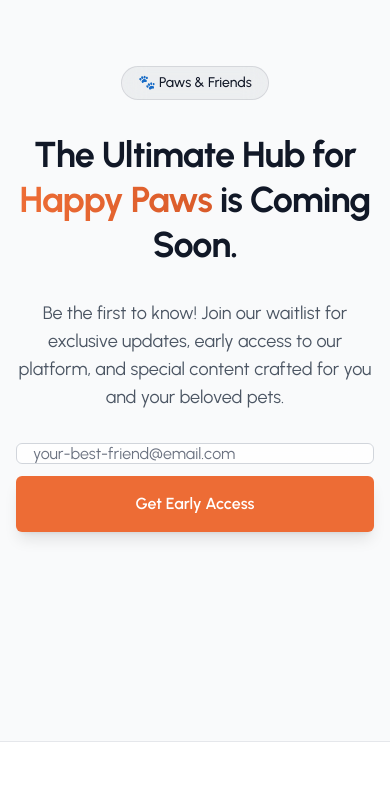
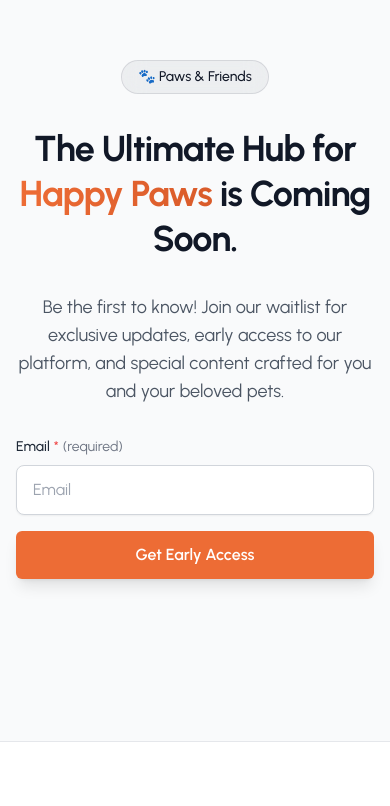
Before and after one commit to Gaurav-css/template, a Next.js app: page / in a window 390 px wide. Shown: the part 9278-10084 px from the top of the page. Built offline with nearby package versions, Linux system fonts and the light colour scheme.

Commit message:
`Refactor Community component and BlogSection to remove specific URLs and improve responsiveness`

```diff
--- a/src/app/page.tsx
+++ b/src/app/page.tsx
@@ -9,6 +9,7 @@ import BlogSection from "@/components/BlogSection"
 import Pricing from '@/components/Pricing'
 import FAQSection from '@/components/FAQSection'
 import Community from '@/components/Community'
+
 import Footer from '@/components/Footer'
 // import OurStory from '@/app/ourstory/page'
 import blog from '@/app/blog/page'
--- a/src/components/BlogSection.tsx
+++ b/src/components/BlogSection.tsx
@@ -69,7 +69,7 @@ const blogPosts: BlogPost[] = [
     title: "Understanding Your Pet's Nutritional Needs",
     description: 'Explore the best diets for your furry friends and how to ensure they live a long, healthy life.',
     imageUrl: 'food.jpg',
-    href: '/blog/understanding-pet-nutritional-needs',
+    href: '/blog',
     icon: (
       <svg className="w-10 h-10 text-green-500" fill="none" stroke="currentColor" viewBox="0 0 24 24" xmlns="http://www.w3.org/2000/svg"><path strokeLinecap="round" strokeLinejoin="round" strokeWidth={2} d="M12 8v4l3 3m6-3a9 9 0 11-18 0 9 9 0 0118 0z" /></svg>
     ),
@@ -244,7 +244,7 @@ export default function App() {
                   </div>
                   <h3 className="text-xl font-bold text-gray-900 dark:text-white mb-2 flex-grow">
                     <Link
-                      href={`/blog/${post.slug}`}
+                      href="/blog"
                       className="hover:text-blue-600 dark:hover:text-blue-400 transition-colors duration-200"
                     >
                       {post.title}
@@ -252,7 +252,7 @@ export default function App() {
                   </h3>
                   <p className="text-gray-600 dark:text-gray-300 mb-4 text-base">{post.description}</p>
                   <Link
-                    href={`@/blog/${post.slug}`}
+                    href="/blog"
                     className="mt-auto inline-flex items-center font-semibold text-orange-500 dark:text-orange-500 group-hover:text-orange-500 dark:group-hover:text-orange-300 transition-colors duration-200"
                   >
                     Read more
--- a/src/components/Community.tsx
+++ b/src/components/Community.tsx
@@ -3,11 +3,8 @@
 import React, { useState } from 'react';
 
 // NOTE: This component assumes you have Tailwind CSS dark mode configured to 'class'.
-// A theme-switcher in your app should add/remove the 'dark' class from the <html> tag.
-
 const CommunityWaitlist = () => {
   const [email, setEmail] = useState('');
-  // Status can be: 'idle', 'loading', 'success', 'error'
   const [status, setStatus] = useState<'idle' | 'loading' | 'success' | 'error'>('idle');
   const [message, setMessage] = useState('');
 
@@ -16,7 +13,6 @@ const CommunityWaitlist = () => {
     setStatus('loading');
     setMessage('');
 
-    // A simple regex for email validation
     if (!email || !/\S+@\S+\.\S+/.test(email)) {
       setStatus('error');
       setMessage('Whoops! Please enter a valid email address.');
@@ -24,15 +20,13 @@ const CommunityWaitlist = () => {
     }
 
     try {
-      // Simulate an API call (e.g., to Mailchimp, ConvertKit, or your own backend)
+      // Simulate an API call
       await new Promise((resolve) => setTimeout(resolve, 1500));
 
-      // On successful submission
       setStatus('success');
       setMessage("Welcome to the pack! 🐾 You're on the list for early access.");
       setEmail('');
     } catch (error) {
-      // On failed submission
       setStatus('error');
       if (error instanceof Error) {
         setMessage(error.message);
@@ -43,40 +37,43 @@ const CommunityWaitlist = () => {
   };
 
   return (
-    <section className="relative flex items-center justify-center min-h-screen overflow-hidden bg-gray-50 text-gray-900 dark:bg-[#1a1a1a] dark:text-white transition-colors duration-300">
+    <section className="relative flex min-h-screen items-center justify-center overflow-hidden bg-gray-50 text-gray-900 transition-colors duration-300 dark:bg-[#1a1a1a] dark:text-white">
       {/* Content */}
-      <div className="relative z-20 flex flex-col items-center justify-center space-y-8 text-center px-4 py-16 -mt-20 -mb-10">
-
+      <div className="relative z-20 flex flex-col items-center justify-center space-y-8 px-4 py-16 text-center">
         {/* Tagline */}
         <div className="inline-flex items-center rounded-full border border-gray-900/10 bg-gray-900/5 px-4 py-1.5 text-sm font-medium backdrop-blur-md dark:border-white/20 dark:bg-white/10">
           🐾 Paws & Friends
         </div>
 
         {/* Main Heading */}
-        <h1 className="text-4xl sm:text-5xl md:text-6xl lg:text-7xl font-bold tracking-tight leading-tight max-w-4xl text-shadow-lg">
+        <h1 className="text-4xl font-bold leading-tight tracking-tight text-shadow-lg sm:text-5xl md:text-6xl lg:text-7xl max-w-4xl">
           The Ultimate Hub for <br className="hidden sm:inline" />
-          <span className="bg-gradient-to-r from-[#ED6C35] to-[#d95b2a] bg-clip-text text-transparent">Happy Paws</span> is Coming Soon.
+          <span className="bg-gradient-to-r from-[#ED6C35] to-[#d95b2a] bg-clip-text text-transparent">
+            Happy Paws
+          </span>{' '}
+          is Coming Soon.
         </h1>
 
         {/* Description */}
-        <p className="max-w-2xl text-lg md:text-xl text-gray-600 dark:text-gray-300">
-          Be the first to know! Join our waitlist for exclusive updates, early access to our platform,
-          and special content crafted for you and your beloved pets.
+        <p className="max-w-2xl text-lg text-gray-600 dark:text-gray-300 md:text-xl">
+          Be the first to know! Join our waitlist for exclusive updates, early access to our platform, and special content crafted for you and your beloved pets.
         </p>
 
-        {/* Waitlist Form */}
+        {/* Waitlist Form Container */}
         <div className="w-full max-w-md">
           {status === 'success' ? (
-            <div className="text-center p-6 bg-green-500/10 rounded-lg border border-green-500/30 backdrop-blur-md">
-              <p className="text-green-800 dark:text-green-300 text-lg font-semibold">{message}</p>
+            <div className="rounded-lg border border-green-500/30 bg-green-500/10 p-6 text-center backdrop-blur-md">
+              <p className="text-lg font-semibold text-green-800 dark:text-green-300">{message}</p>
             </div>
           ) : (
+            <>
+              {/* --- Form for LARGE screens (md and up) --- */}
               <form
-              className="flex flex-col sm:flex-row gap-3 w-full"
+                className="hidden w-full flex-col gap-3 md:flex md:flex-row"
                 onSubmit={handleSubmit}
               >
                 <input
-                className="flex-1 h-14 w-full rounded-md border border-gray-300 bg-white/80 px-4 text-gray-900 placeholder:text-gray-500 focus:outline-none focus:ring-2 focus:ring-[#ED6C35] focus:border-transparent transition-all backdrop-blur-md dark:border-white/30 dark:bg-white/10 dark:text-white dark:placeholder:text-gray-400"
+                  className="h-14 flex-1 rounded-md border border-gray-300 bg-white/80 px-4 text-gray-900 placeholder:text-gray-500 backdrop-blur-md transition-all focus:border-transparent focus:outline-none focus:ring-2 focus:ring-[#ED6C35] dark:border-white/30 dark:bg-white/10 dark:text-white dark:placeholder:text-gray-400"
                   placeholder="your-best-friend@email.com"
                   type="email"
                   value={email}
@@ -85,19 +82,54 @@ const CommunityWaitlist = () => {
                   aria-label="Email Address"
                 />
                 <button
-                className="inline-flex items-center justify-center h-14 rounded-md bg-[#ED6C35] px-8 text-base font-semibold text-white shadow-lg transition-transform hover:scale-105 focus-visible:outline-none focus-visible:ring-2 focus-visible:ring-[#ED6C35] disabled:opacity-60 disabled:pointer-events-none"
+                  className="inline-flex h-14 w-full items-center justify-center rounded-md bg-[#ED6C35] px-8 text-base font-semibold text-white shadow-lg transition-transform hover:scale-105 focus-visible:outline-none focus-visible:ring-2 focus-visible:ring-[#ED6C35] disabled:pointer-events-none disabled:opacity-60 md:w-auto"
                   type="submit"
                   disabled={status === 'loading'}
                 >
                   {status === 'loading' ? 'Joining...' : 'Get Early Access'}
                 </button>
               </form>
+
+              {/* --- Form for SMALL screens --- */}
+              <form
+                className="space-y-4 text-left md:hidden"
+                onSubmit={handleSubmit}
+              >
+                <div>
+                  <label
+                    htmlFor="email-waitlist-mobile"
+                    className="block text-sm font-medium text-gray-800 dark:text-gray-200 mb-2"
+                  >
+                    Email
+                    <span className="ml-1 text-red-500">*</span>
+                    <span className="ml-1 font-normal text-gray-500 dark:text-gray-400">(required)</span>
+                  </label>
+                  <input
+                    type="email"
+                    id="email-waitlist-mobile"
+                    name="email"
+                    placeholder="Email"
+                    value={email}
+                    onChange={(e) => setEmail(e.target.value)}
+                    disabled={status === 'loading'}
+                    className="block w-full rounded-lg border border-gray-300 bg-white px-4 py-3 text-gray-900 placeholder:text-gray-400 shadow-sm transition focus:border-transparent focus:outline-none focus:ring-2 focus:ring-[#ED6C35] dark:border-gray-600 dark:bg-[#2b2b2b] dark:text-white dark:placeholder:text-gray-500"
+                  />
+                </div>
+                <button
+                  type="submit"
+                  disabled={status === 'loading'}
+                  className="inline-flex h-12 w-full items-center justify-center rounded-md bg-[#ED6C35] px-8 text-base font-semibold text-white shadow-lg transition-all hover:scale-105 hover:bg-opacity-90 focus-visible:outline-none focus-visible:ring-2 focus-visible:ring-[#ED6C35] disabled:pointer-events-none disabled:opacity-60"
+                >
+                  {status === 'loading' ? 'Joining...' : 'Get Early Access'}
+                </button>
+              </form>
+            </>
           )}
+
           {status === 'error' && (
-            <p className="mt-3 text-sm text-red-600 dark:text-red-400">{message}</p>
+            <p className="mt-3 text-center text-sm text-red-600 dark:text-red-400">{message}</p>
           )}
         </div>
-
       </div>
     </section>
   );
```
Lines whose indentation alone changed are shown as unchanged.
